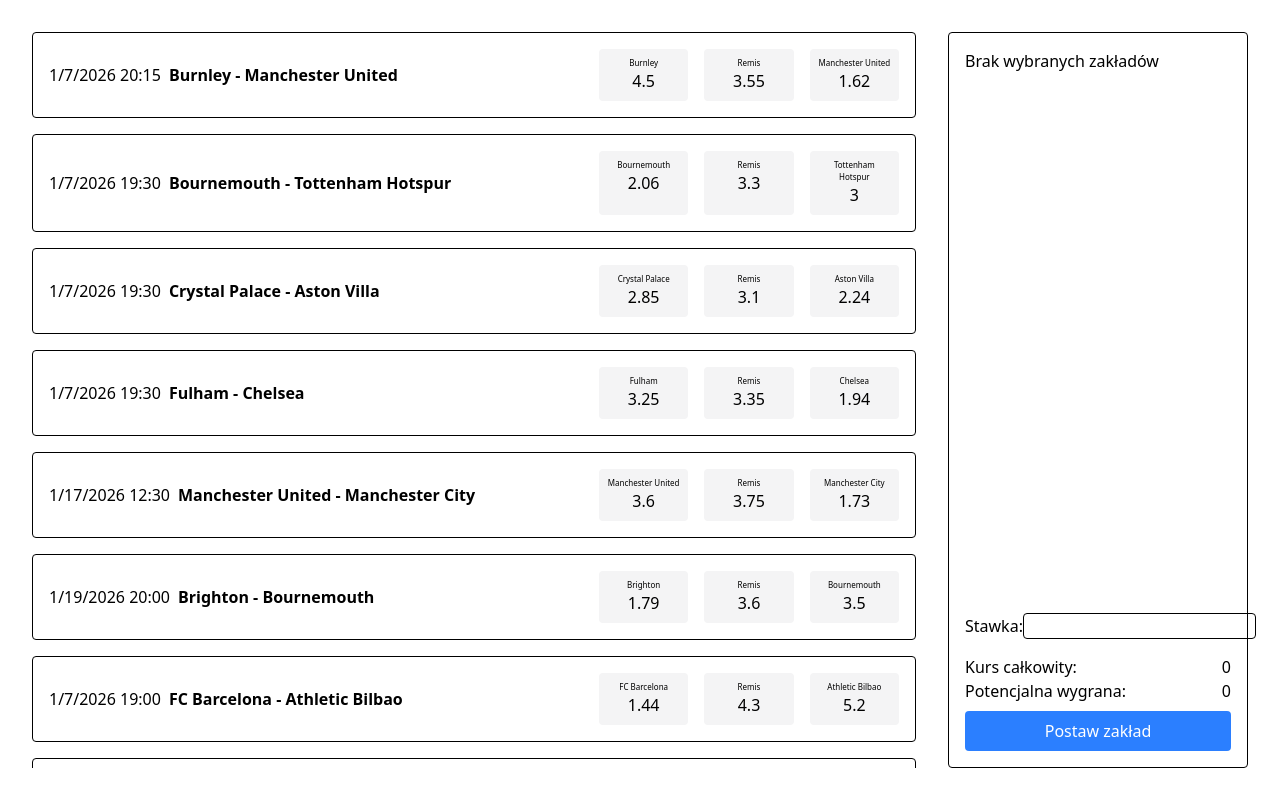
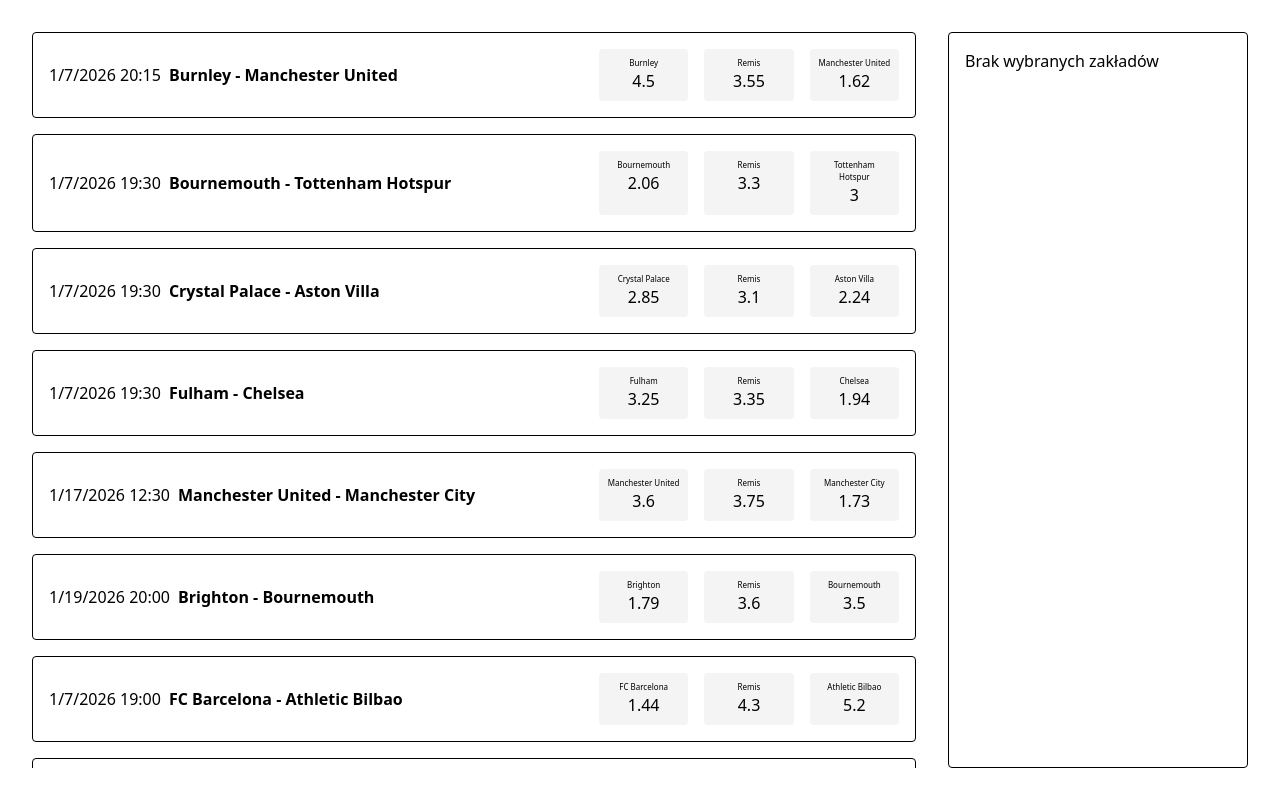
Before and after one commit to vincer0/potential-fiesta, a Next.js app: page / in a window 1280 px wide. Built offline with nearby package versions, Linux system fonts and the light colour scheme.

Commit message:
stake update

```diff
--- a/package.json
+++ b/package.json
@@ -11,6 +11,7 @@
   "dependencies": {
     "clsx": "^2.1.1",
     "immer": "^11.1.3",
+    "lodash.debounce": "^4.0.8",
     "next": "16.1.3",
     "react": "19.2.3",
     "react-dom": "19.2.3",
@@ -18,6 +19,7 @@
   },
   "devDependencies": {
     "@tailwindcss/postcss": "^4",
+    "@types/lodash.debounce": "^4.0.9",
     "@types/node": "^20",
     "@types/react": "^19",
     "@types/react-dom": "^19",
--- a/src/components/betslip/betslip.tsx
+++ b/src/components/betslip/betslip.tsx
@@ -1,9 +1,17 @@
 "use client";
 import { useAppStore } from "@/providers/store-provider";
 import BetslipEntry from "./partials/betslip-entry";
+import debounce from "lodash.debounce";
+import React from "react";
 
 const Betslip = () => {
   const betslip = useAppStore((state) => state.betslip);
+  const updateTotalStake = useAppStore((state) => state.updateTotalStake);
+
+  const handleOnInput = debounce((e: React.ChangeEvent<HTMLInputElement>) => {
+    const value = parseFloat(e.target.value);
+    updateTotalStake(isNaN(value) ? 0 : value);
+  }, 300);
 
   return (
     <div className="flex flex-col h-full">
@@ -18,25 +26,25 @@ const Betslip = () => {
           </div>
         )}
       </div>
-      <div className="flex flex-col">
+      {betslip.selections.length > 0 && <div className="flex flex-col">
         <div className="flex items-center justify-between mb-4">
           <p>Stawka:</p>
-          <input type="number" className="border rounded" />
+          <input type="number" className="border rounded" onInput={handleOnInput}/>
         </div>
         <div className="flex justify-between">
           <p>Kurs całkowity:</p>
-          <p>{betslip.totalOdds}</p>
+          <p>{betslip.totalOdds.toFixed(2)}</p>
         </div>
         <div className="flex justify-between">
           <p>Potencjalna wygrana:</p>
-          <p>{betslip.totalWin}</p>
+          <p>{betslip.totalWin.toFixed(2)}</p>
         </div>
         <div className="flex">
           <button className="w-full bg-blue-500 text-white px-4 py-2 rounded mt-2">
             Postaw zakład
           </button>
         </div>
-      </div>
+      </div>}
     </div>
   );
 };
--- a/src/store/store.ts
+++ b/src/store/store.ts
@@ -45,7 +45,7 @@ export const defaultStore: AppState = {
     selections: [],
     totalStake: 0,
     totalWin: 0,
-    totalOdds: 0,
+    totalOdds: 1,
   },
   drawerRight: {
     isOpen: false,
@@ -115,7 +115,7 @@ export const createAppStore = (initState: AppState = defaultStore) => {
           };
 
           state.betslip.selections.push(newSelection);
-          state.betslip.totalOdds += existingOutcome.outcomeOdds;
+          state.betslip.totalOdds *= existingOutcome.outcomeOdds;
           state.betslip.totalWin =
             state.betslip.totalStake * state.betslip.totalOdds;
 
@@ -128,11 +128,6 @@ export const createAppStore = (initState: AppState = defaultStore) => {
           );
 
           if (selectionIndex !== -1) {
-            const selection = state.betslip.selections[selectionIndex];
-            state.betslip.totalOdds -= selection.outcomeOdds;
-            state.betslip.totalWin =
-              state.betslip.totalStake * state.betslip.totalOdds;
-
             const allEvents = state.games.items;
             const existingEvent = allEvents.find(
               (event) => event.eventId === eventId,
@@ -151,6 +146,15 @@ export const createAppStore = (initState: AppState = defaultStore) => {
 
             state.betslip.selections.splice(selectionIndex, 1);
             existingOutcome.isSelected = false;
+
+            state.betslip.totalOdds = 1;
+
+            state.betslip.selections.forEach((sel) => {
+              state.betslip.totalOdds *= sel.outcomeOdds;
+            });
+
+            state.betslip.totalWin =
+              state.betslip.totalStake * state.betslip.totalOdds;
           }
         }),
       updateTotalStake: (stake) =>
```
Also changed, not shown: 1 other file (tests, documents, lock files or other folders).
